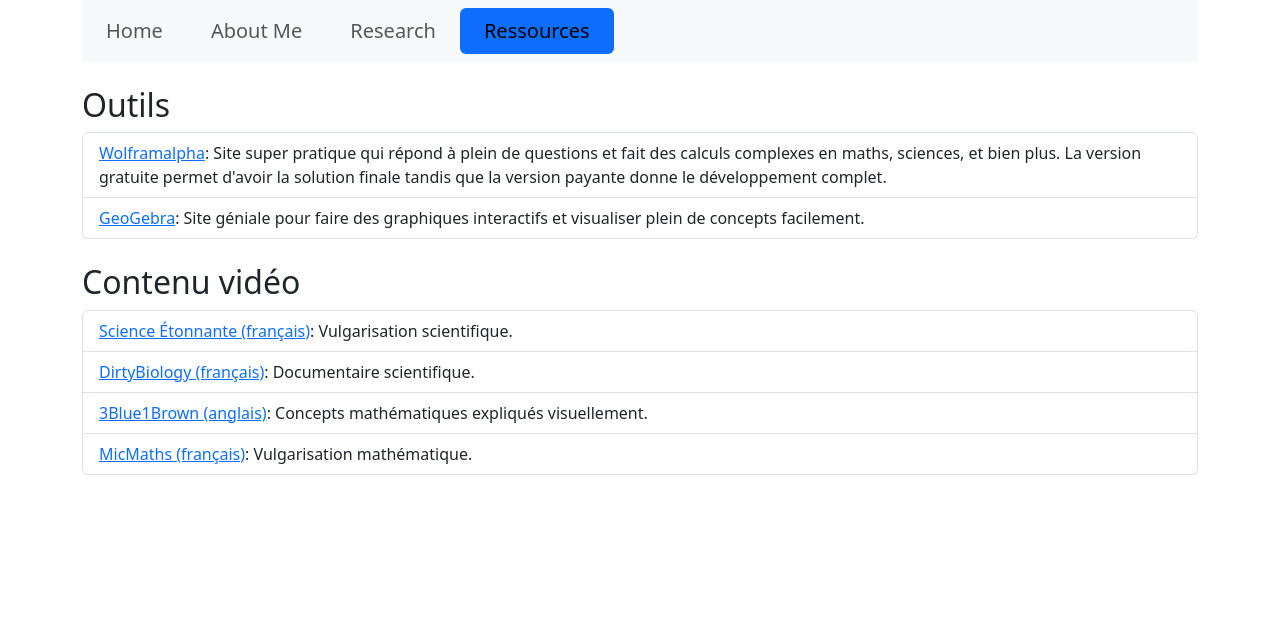
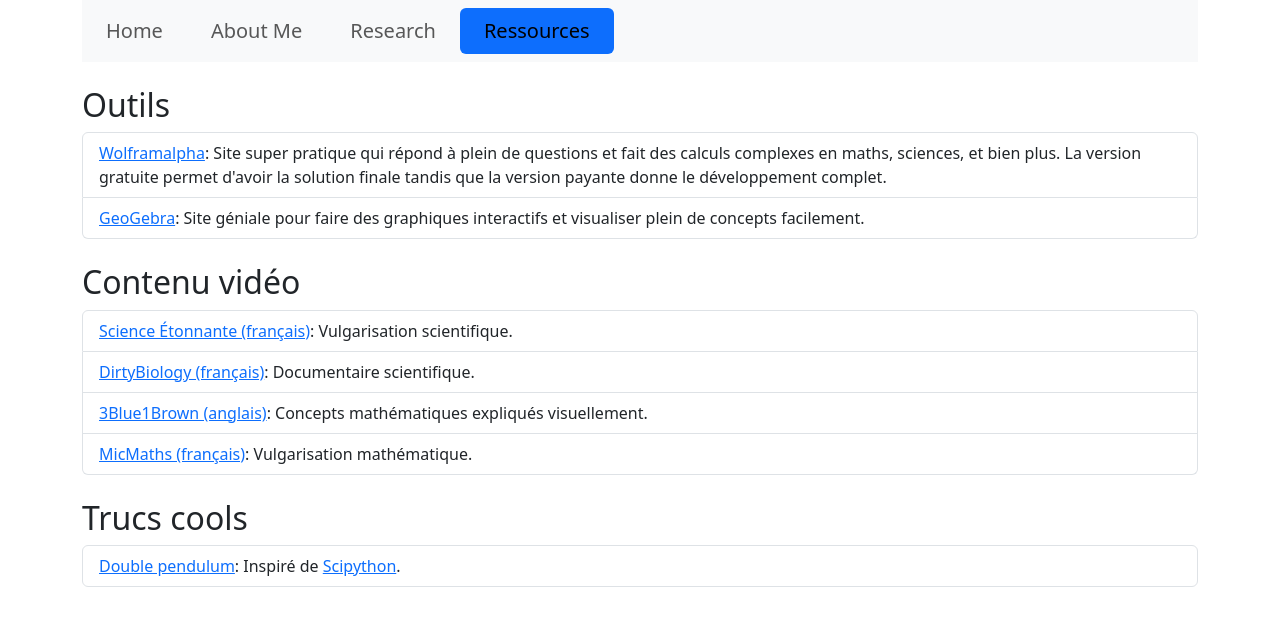
Before and after one commit to tcoppee/tcoppee.github.io, a plain HTML site: page ressources.html in a window 1280 px wide. Drawn offline with nearby package versions, Linux system fonts and the light colour scheme.

Commit message:
Update ressources.html

```diff
--- a/ressources.html
+++ b/ressources.html
@@ -40,6 +40,12 @@
 
                 </ul>
             </div>
+            <div class="container" id="articles">
+                <h2 class="mt-4">Trucs cools</h2>
+                <ul class="list-group">
+                    <li class="list-group-item"><a href="./doc/double_pendulum.py">Double pendulum</a>: <label for=""></label>Inspiré de <a href="https://scipython.com/blog/the-double-pendulum/">Scipython</a>.</li>
+                </ul>
+            </div>
         </main>
         <footer>
 
```
